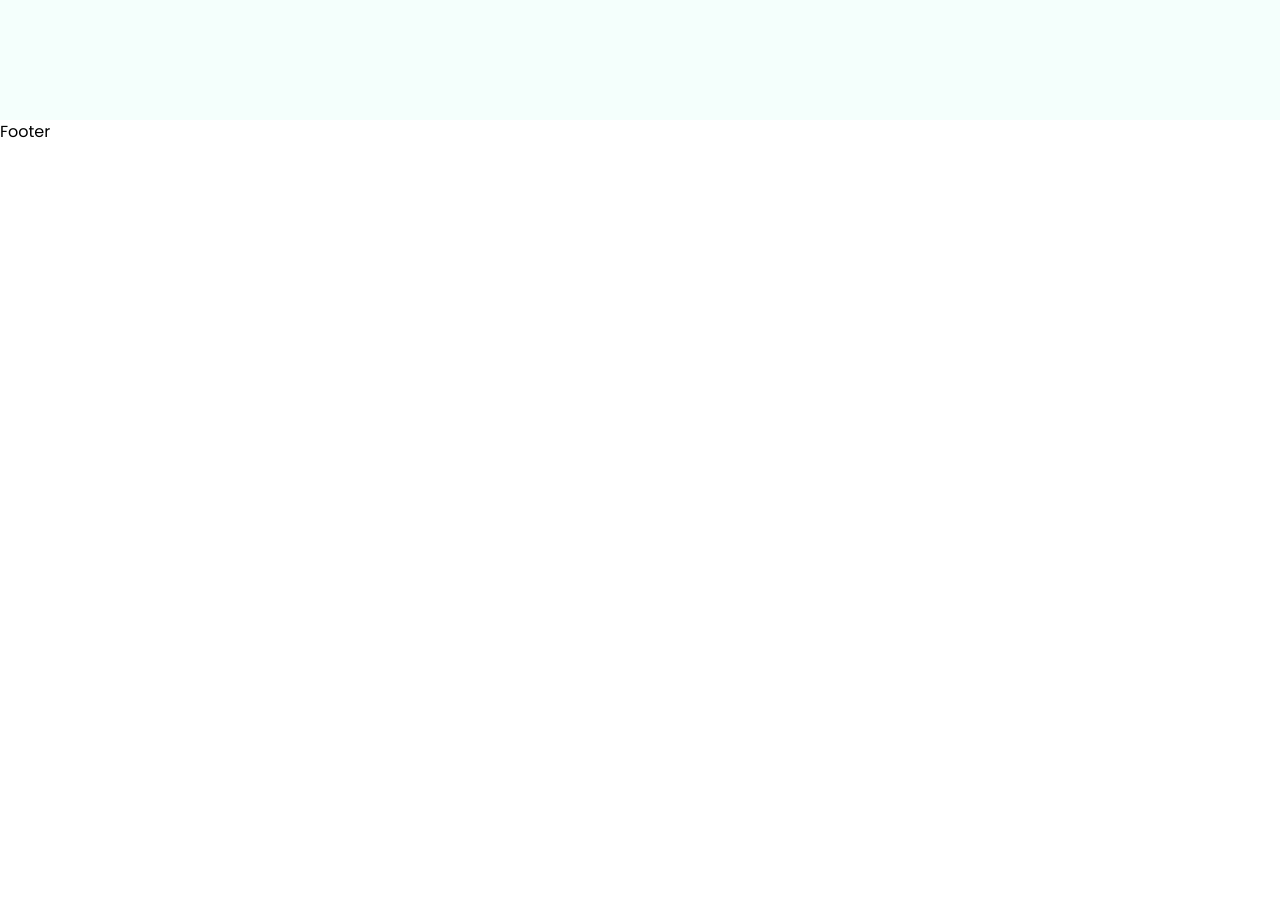
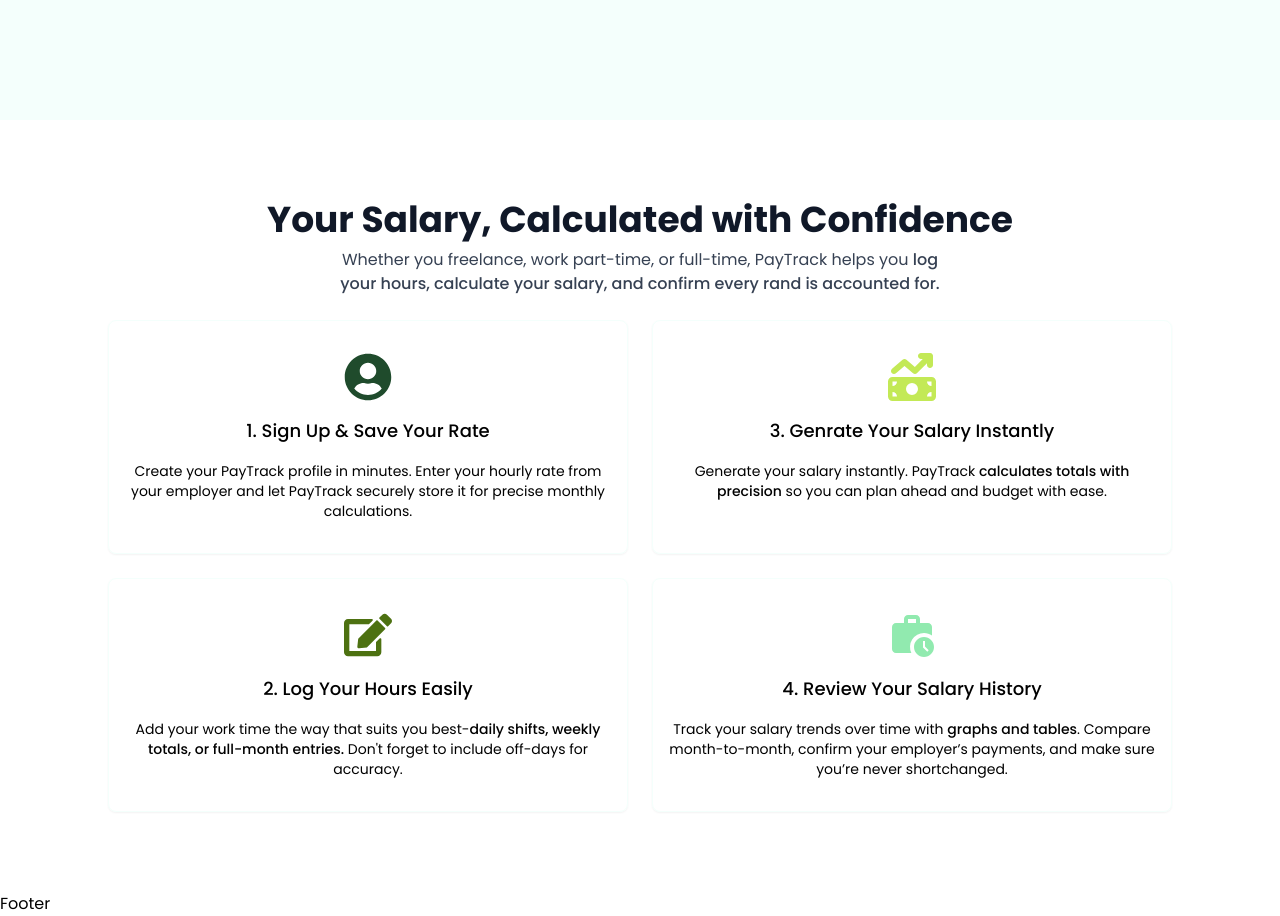
Before and after one commit to Willie3011/pay-track, a React (Vite) app: page / in a window 1280 px wide. Shown: the part 760-1676 px from the top of the page. Before the commit the page ends 904 px from the top, so only its background shows below. Built offline with nearby package versions, Linux system fonts and the light colour scheme.

Commit message:
Add HowTo component to homepage
Introduces a new HowTo.jsx component that explains the steps for using PayTrack. The component is imported and rendered on the Homepage below the Hero section to guide users through sign-up, logging hours, salary calculation, and reviewing salary history.

```diff
--- /dev/null
+++ b/src/components/HowTo.jsx
@@ -0,0 +1,70 @@
+import { FaUserCircle, FaEdit } from "react-icons/fa";
+import { FaMoneyBillTrendUp } from "react-icons/fa6";
+import { MdWorkHistory } from "react-icons/md";
+
+const HowTo = () => {
+  return (
+    <section className="min-h-full px-5 py-20 max-lg:py-22">
+      <div className=" max-w-7xl mx-auto flex flex-col items-center gap-6">
+        <h2 className="-mb-4 text-4xl font-bold text-gray-900 text-center max-sm:text-3xl text-balance">
+          Your Salary, Calculated with Confidence
+        </h2>
+        <p className="max-w-[600px] text-center text-gray-700 max-sm:text-sm">
+          Whether you freelance, work part-time, or full-time, PayTrack helps
+          you {" "}
+          <span className="font-medium">
+            log your hours, calculate your salary, and confirm every rand is
+            accounted for.
+          </span>
+        </p>
+        <div className="w-full grid md:grid-cols-2 grid-cols-1 gap-6 lg:px-22">
+          {/* Left */}
+          <div className="w-full h-full flex flex-col gap-6">
+            <div className="px-4 py-8 rounded-lg shadow-xs hover:shadow-sm border flex flex-col items-center border-creme-white duration-300 h-full">
+              <FaUserCircle className="text-5xl mb-4 text-primary" />
+              <span className="block mb-4 font-medium text-lg max-sm:text-center">
+                1. Sign Up & Save Your Rate
+              </span>
+              <p className="text-center text-sm">
+                Create your PayTrack profile in minutes. Enter your hourly rate from your employer and let PayTrack securely store it for precise monthly calculations.
+              </p>
+            </div>
+            <div className="px-4 py-8 rounded-lg shadow-xs hover:shadow-sm border flex flex-col items-center border border-creme-white duration-300 h-full">
+              <FaEdit className="text-5xl mb-4 text-secondary" />
+              <span className="block mb-4 font-medium text-lg max-sm:text-center">
+                2. Log Your Hours Easily
+              </span>
+              <p className="text-center text-sm">
+                Add your work time the way that suits you best-<span className="font-medium">daily shifts, weekly totals, or full-month entries.</span> {" "} Don't forget to include off-days for accuracy.
+              </p>
+            </div>
+          </div>
+          {/* Right */}
+          <div className="w-full h-full flex flex-col gap-6">
+            <div className="px-4 py-8 rounded-lg shadow-xs hover:shadow-sm border flex flex-col items-center border-creme-white duration-300 h-full">
+              <FaMoneyBillTrendUp className="text-5xl mb-4 text-accent" />
+              <span className="block mb-4 font-medium text-lg max-sm:text-center">
+                3. Genrate Your Salary Instantly
+              </span>
+              <p className="text-center text-sm">
+                Generate your salary instantly. PayTrack <span className="font-medium">calculates totals with
+                precision</span> so you can plan ahead and budget with ease.
+              </p>
+            </div>
+            <div className="px-4 py-8 h-full rounded-lg shadow-xs hover-shadow-sm border flex flex-col items-center border border-creme-white duration-300 h-full">
+              <MdWorkHistory className="text-5xl mb-4 text-accent-2" />
+              <span className="block mb-4 font-medium text-lg max-sm:text-center">
+                4. Review Your Salary History
+              </span>
+              <p className="text-center text-sm">
+                Track your salary trends over time with <span className="font-medium">graphs and tables</span>. Compare month-to-month, confirm your employer’s payments, and make sure you’re never shortchanged.
+              </p>
+            </div>
+          </div>
+        </div>
+      </div>
+    </section>
+  );
+};
+
+export default HowTo;
--- a/src/pages/Homepage.jsx
+++ b/src/pages/Homepage.jsx
@@ -1,10 +1,12 @@
 import React from 'react'
 import Hero from '../components/Hero'
+import HowTo from '../components/HowTo'
 
 const homepage = () => {
   return (
     <div className='min-h-screen'>
         <Hero/>
+        <HowTo/>
     </div>
   )
 }
```
